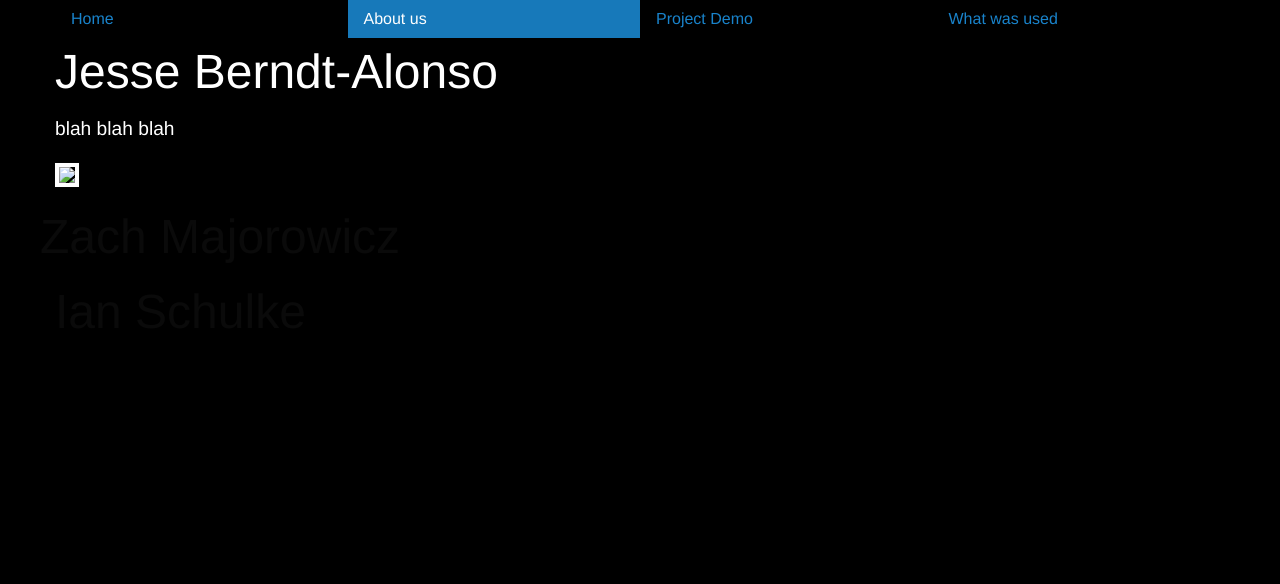
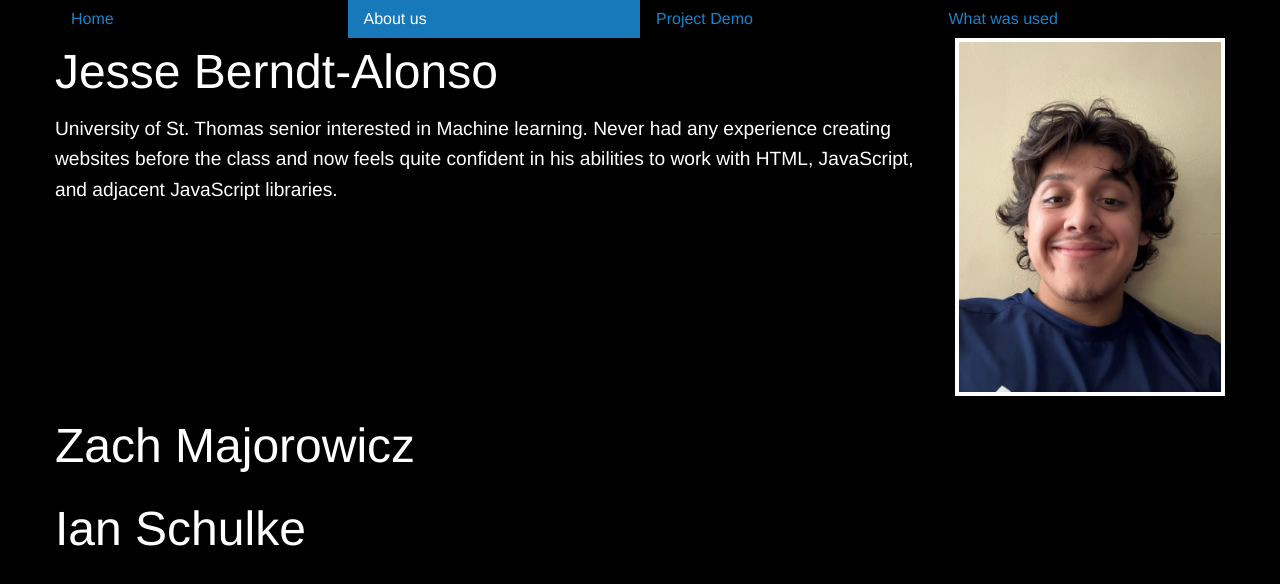
Before and after one commit to JesseBA04/Assignment4_AboutUs, a plain HTML site: page aboutUs.html in a window 1280 px wide. Drawn offline with Linux system fonts and the light colour scheme.

Commit message:
aboutUse changes

```diff
--- a/aboutUs.html
+++ b/aboutUs.html
@@ -39,30 +39,36 @@
 
                 <!-- This will be where the text itself will be displayed-->
                 <div class="grid-x grid-padding-x">
-                    <div class="cell small-6 large-8 text" style="background-color: #000000;">
+                    <div class="cell small-6 large-9 text" style="background-color: #000000;">
                         <h1>Jesse Berndt-Alonso</h1>
                         <p>
-                            blah blah blah
+                            University of St. Thomas senior interested in Machine learning. Never had any experience creating websites before the class and
+                            now feels quite confident in his abilities to work with HTML, JavaScript, and adjacent JavaScript libraries.
                         </p>
-                        <div class="cell small-6 large-4 text">
+                    </div>
+
+                    <div class="cell small-6 large-3 image">
                         <div class="thumbnail">
-                            <img src="media/HeadshotJesse">
+                            <img src="media/HeadshotJesse.jpg">
                         </div>
                     </div>
                 </div>
 
-                    <div class="cell small-12 large-12 text" style="background-color: #000000;"></div>
+                <div class="grid-x grid-padding-x">
+                    <div class="cell small-12 large-12 text" style="background-color: #000000;">
                         <h1>Zach Majorowicz</h1>
                         <p>
 
                         </p>
                     </div>
+                </div>
 
-                    <div class="cell small-12 large-12 text" style="background-color: #000000;"></div>
+                <div class="grid-x grid-padding-x">
+                    <div class="cell small-12 large-12 text" style="background-color: #000000;">
                         <h1>Ian Schulke</h1>
-                        <P>
+                        <p>
 
-                        </P>
+                        </p>
                     </div>
                 </div>
 
```
